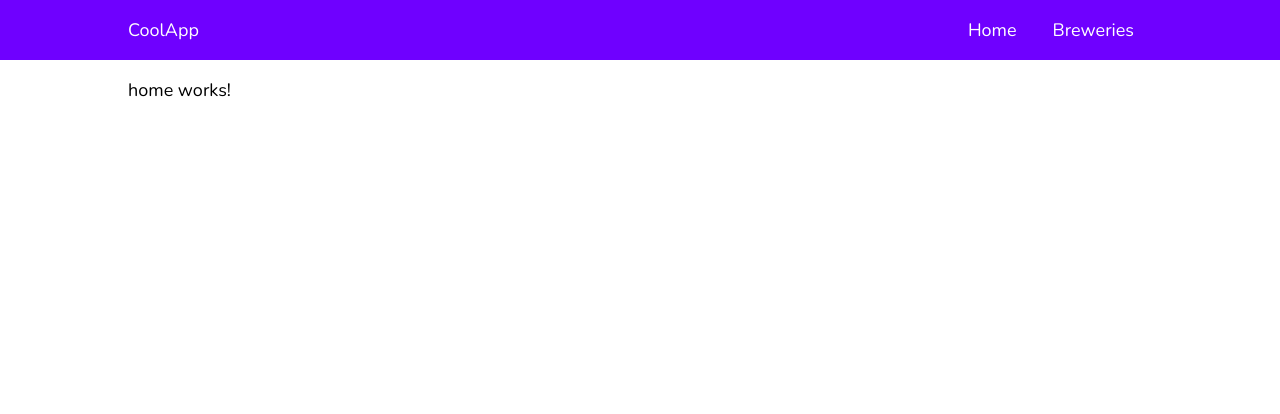
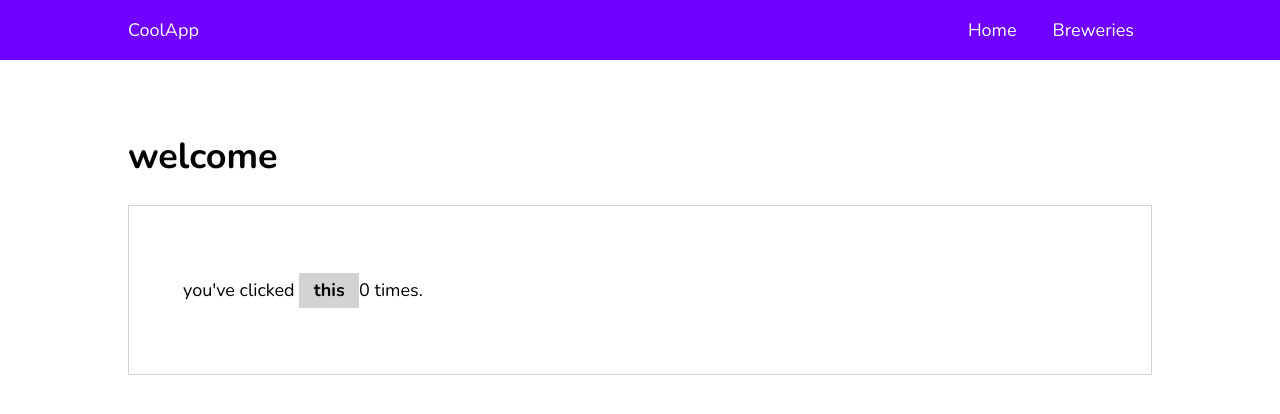
Before and after one commit to githumbi/angular-app, an Angular app: page / in a window 1280 px wide. Shown: the top 414 px of the page. Built offline with nearby package versions, Linux system fonts and the light colour scheme.

Commit message:
adding click event

```diff
--- a/src/app/home/home.component.html
+++ b/src/app/home/home.component.html
@@ -1 +1,6 @@
-<p>home works!</p>
+<h1>welcome</h1>
+
+<div class="play-container">
+    <p>you've clicked <span (click)="countClick()">this</span>{{ clickCounter }} times.</p>
+
+</div>
--- a/src/app/home/home.component.scss
+++ b/src/app/home/home.component.scss
@@ -0,0 +1,17 @@
+span {
+    font-weight: bold;
+    background: lightgray;
+    padding: .3em .8em;
+    cursor: pointer;
+}
+
+.play-container {
+    padding: 3em;
+    border: 1px solid lightgray;
+    margin-bottom: 1em;
+
+    input {
+        padding: 1em;
+        margin-bottom: 2em;
+    }
+}
--- a/src/app/home/home.component.ts
+++ b/src/app/home/home.component.ts
@@ -7,9 +7,14 @@
 })
 export class HomeComponent implements OnInit {
 
+  clickCounter: number = 0;
+
   constructor() { }
 
   ngOnInit(): void {
   }
 
+  countClick() {
+    this.clickCounter += 1;
+  }
 }
```
